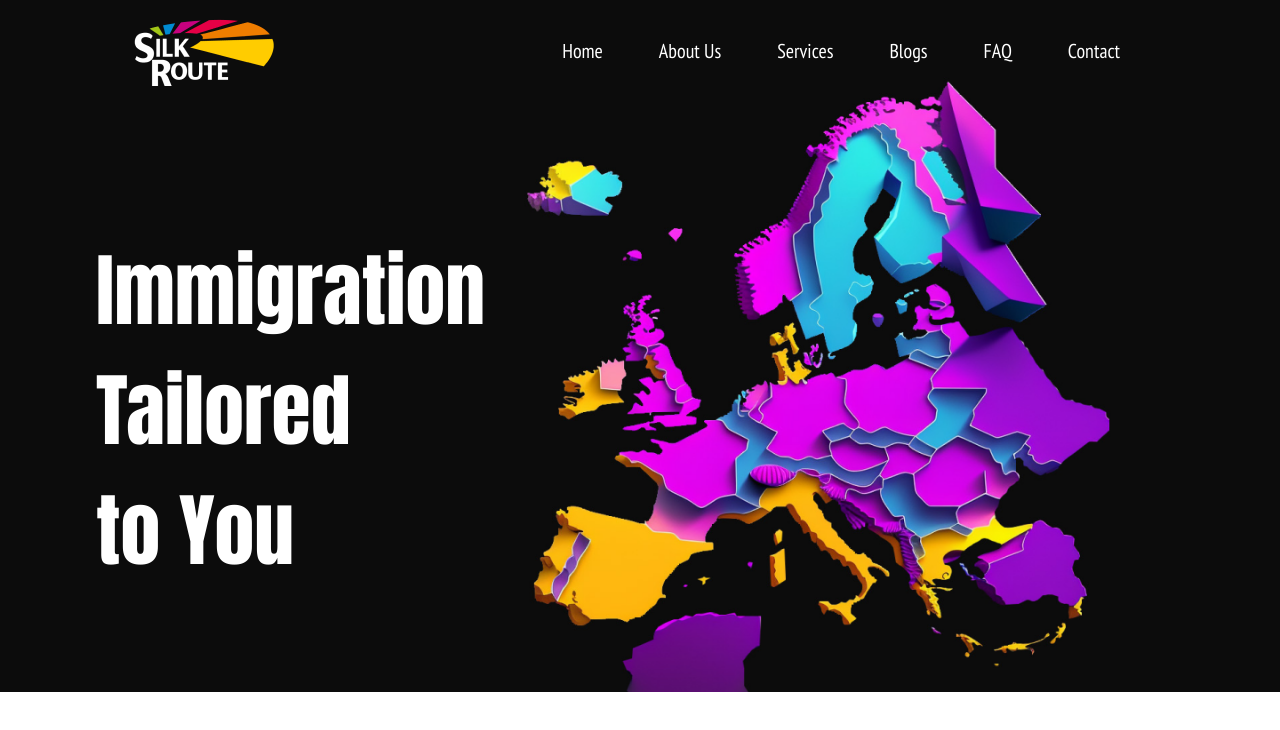
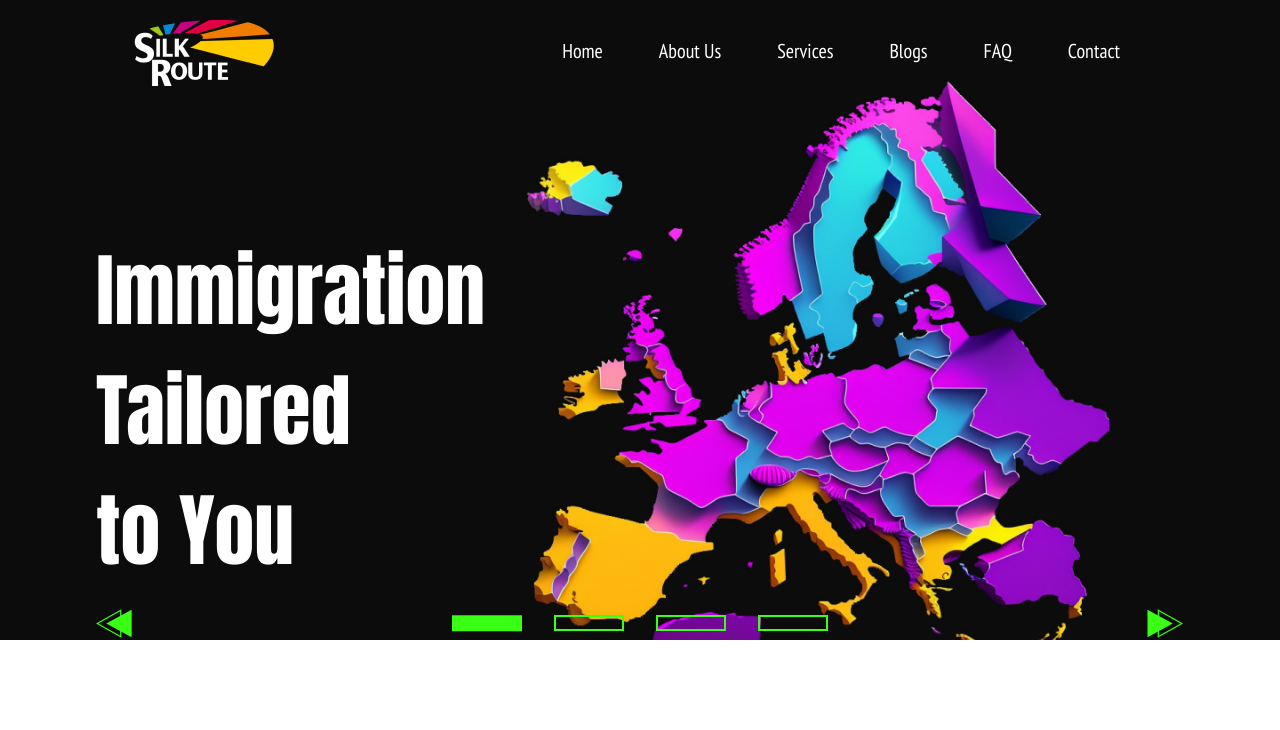
Before and after one commit to muhammadali1995/silk-route, a React (Create React App) app: page / in a window 1280 px wide. Shown: the top 730 px of the page. Built offline with nearby package versions, Linux system fonts and the light colour scheme.

Commit message:
'changes'

```diff
--- a/src/components/Home/Slider.jsx
+++ b/src/components/Home/Slider.jsx
@@ -1,57 +1,109 @@
-import React from 'react'
+import React, { useRef, useState } from 'react'
 import { Swiper, SwiperSlide } from 'swiper/react';
 import 'swiper/css';
 import slider1 from './../../assets/imgs/slider1.png'
 import slider2 from './../../assets/imgs/slider2.png'
 import slider3 from './../../assets/imgs/slider3.png'
 import slider4 from './../../assets/imgs/slider4.png'
+import cross from './../../assets/imgs/cross.png'
 
 export default function Slider() {
+    const swiperRef = useRef()
+    const [activeIndex, setActiveIndex] = useState(0)
+    const paginationRef = useRef()
     return (
-
         <Swiper
             className='-mt-24'
             loop
             style={{ zIndex: 1 }}
             direction="horizontal"
             slidesPerView={1}
+            ref={swiperRef}
+            onSlideChange={(e) => {
+                setActiveIndex(e.realIndex)
+                if (e.realIndex === 0)
+                    paginationRef.current.className = '-mt-48 z-50 relative flex justify-between px-24 text-springGreen'
+                else if (e.realIndex === 1)
+                    paginationRef.current.className = '-mt-48 z-50 relative flex justify-between px-24 text-vividPink'
+                else if (e.realIndex === 2)
+                    paginationRef.current.className = '-mt-48 z-50 relative flex justify-between px-24 text-delayedYellow'
+                else if (e.realIndex === 3)
+                    paginationRef.current.className = '-mt-48 z-50 relative flex justify-between px-24 text-electricPurple'
+            }}
+
         >
             <SwiperSlide >
                 <div className='w-full relative'>
-                    <div className='pb-52 pt-60 max-w-max mx-auto'>
-                        <img src={slider1} alt="slider1" className='absolute max-w-[1440px] mx-auto w-full top-0 -z-10 object-cover' />
+                    <div className='pb-52 pt-60  mx-auto'>
+                        <img src={slider1} alt="slider1" className='absolute mx-auto w-full top-0 -z-10' />
                         <h1 className='text-title80 font-anton text-white ml-24'>Immigration <br /> Tailored <br /> to You</h1>
                     </div>
                 </div>
             </SwiperSlide>
             <SwiperSlide>
                 <div className='w-full relative'>
-                    <div className='pt-52 max-w-max mx-auto'>
-                        <img src={slider2} alt="slider1" className='absolute max-w-[1440px] mx-auto w-full top-0 -z-10 object-cover' />
+                    <div className='pt-52  mx-auto'>
+                        <img src={slider2} alt="slider1" className='absolute  mx-auto w-full top-0 -z-10 object-cover' />
                         <div className='flex items-center justify-end'>
                             <h1 className='text-title80 font-anton text-white mr-24'>Immigrating <br /> is a <br />
-                                <div> scary </div>
-                                <span className='text-vividPink'>luxury</span> <br /> experience</h1>
+                                <span className='relative inline-block mr-4'>scary
+                                    <img className='absolute top-8' src={cross} alt="" /> </span>
+                                <span className='text-vividPink inline-block'> luxury</span> <br /> experience</h1>
                         </div>
                     </div>
                 </div>
             </SwiperSlide>
             <SwiperSlide>
                 <div className='w-full relative'>
-                    <div className='py-40 max-w-max mx-auto'>
-                        <img src={slider3} alt="slider1" className='absolute max-w-[1440px] mx-auto w-full top-0 -z-10' />
-                        <h1 className='text-title80 font-anton text-white ml-24'>Immigration <br /> Tailored <br /> to You</h1>
+                    <div className=' mx-auto pt-72'>
+                        <img src={slider3} alt="slider1" className='absolute  mx-auto w-full top-0 -z-10' />
+                        <h1 className='text-title80 text-center font-anton text-white'>We specialize in new beginnings</h1>
                     </div>
                 </div>
             </SwiperSlide>
             <SwiperSlide>
                 <div className='w-full relative'>
-                    <div className='py-40 max-w-max mx-auto'>
-                        <img src={slider4} alt="slider1" className='absolute max-w-[1440px] mx-auto w-full top-0 -z-10' />
-                        <h1 className='text-title80 font-anton text-white ml-24'>Immigration <br /> Tailored <br /> to You</h1>
+                    <div className='py-48  mx-auto'>
+                        <img src={slider4} alt="slider1" className='absolute  mx-auto w-full top-0 -z-10' />
+                        <h1 className='text-title80 font-anton text-white ml-24'>A Red Carpet Experience for <br /> Anyone Seeking<br />
+                            Residence in Europe</h1>
                     </div>
                 </div>
             </SwiperSlide>
-        </Swiper>
+
+            <div className={'-mt-48 z-50 relative flex justify-between px-24 text-springGreen'} ref={paginationRef}>
+                <div onClick={() => {
+                    swiperRef.current.swiper.slidePrev()
+                }} className="cursor-pointer">
+                    <svg width="45" height="34" viewBox="0 0 45 34" fill="none" xmlns="http://www.w3.org/2000/svg">
+                        <path d="M10.2825 17.4537L35.5976 31.2328L35.5976 3.6746L10.2825 17.4537Z" fill="currentColor" />
+                        <path d="M24.7482 4.19655L1.26207 17.4536L24.7482 30.7107L24.7482 4.19655Z" stroke="currentColor" stroke-width="1.20548" />
+                    </svg>
+                </div>
+                <div className='flex items-center gap-8'>
+                    {[0, 1, 2, 3].map(pagination => {
+                        return <div onClick={(e) => {
+                            swiperRef.current.swiper.slideTo(pagination)
+                        }}>
+                            {pagination !== activeIndex
+                                ?
+                                <svg width="70" height="16" viewBox="0 0 70 16" fill="none" xmlns="http://www.w3.org/2000/svg">
+                                    <rect x="-1" y="1" width="68" height="14" transform="matrix(-1 0 0 1 68 0)" stroke="currentColor" stroke-width="2" />
+                                </svg>
+                                : <svg width="70" height="17" viewBox="0 0 70 17" fill="none" xmlns="http://www.w3.org/2000/svg">
+                                    <rect x="-1" y="1" width="68" height="13.9359" transform="matrix(-1 0 0 1 68.0001 0.283447)" fill="currentColor" stroke="currentColor" stroke-width="2" />
+                                </svg>
+                            }
+                        </div>
+                    })}
+                </div>
+                <div onClick={() => { swiperRef.current.swiper.slideNext() }} className="cursor-pointer">
+                    <svg width="45" height="34" viewBox="0 0 45 34" fill="none" xmlns="http://www.w3.org/2000/svg">
+                        <path d="M19.3235 4.19655L42.8097 17.4536L19.3235 30.7107L19.3235 4.19655Z" stroke="currentColor" stroke-width="1.20548" />
+                        <path d="M33.7893 17.4537L8.47422 31.2328L8.47422 3.6746L33.7893 17.4537Z" fill="currentColor" />
+                    </svg>
+                </div>
+            </div>
+        </Swiper >
     )
 }
--- a/tailwind.config.js
+++ b/tailwind.config.js
@@ -7,7 +7,7 @@ module.exports = {
       fontSize: {
         navLink: "22px",
         title80: "80px",
-        title28:"28px"
+        title28: "28px"
       },
       backgroundImage: {
         headerImage: "url('/src/assets/imgs/big_ben.png')",
@@ -27,7 +27,7 @@ module.exports = {
       },
       maxWidth: {
         max: '1440px'
-      }
+      },
     },
   },
   plugins: [],
```
Also changed, not shown: src/assets/icons/ArrowLeft.svg (added).
